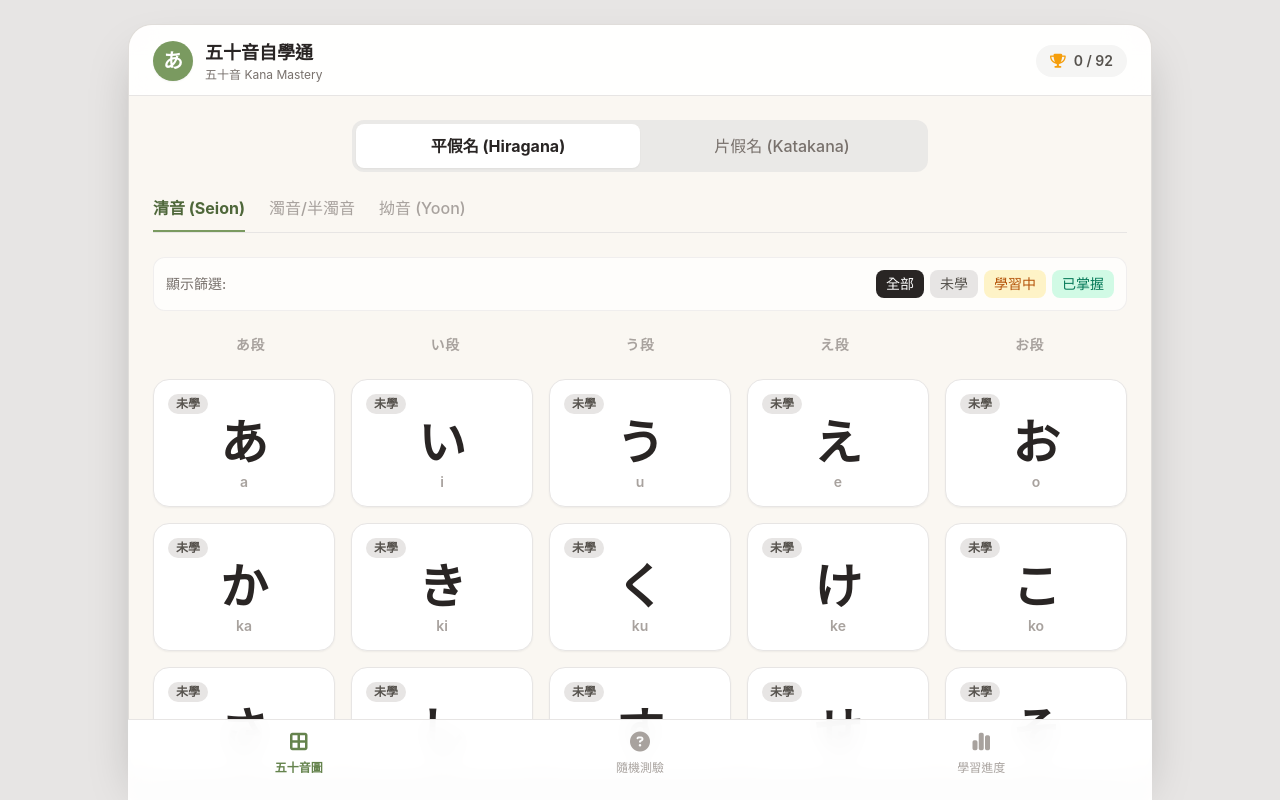
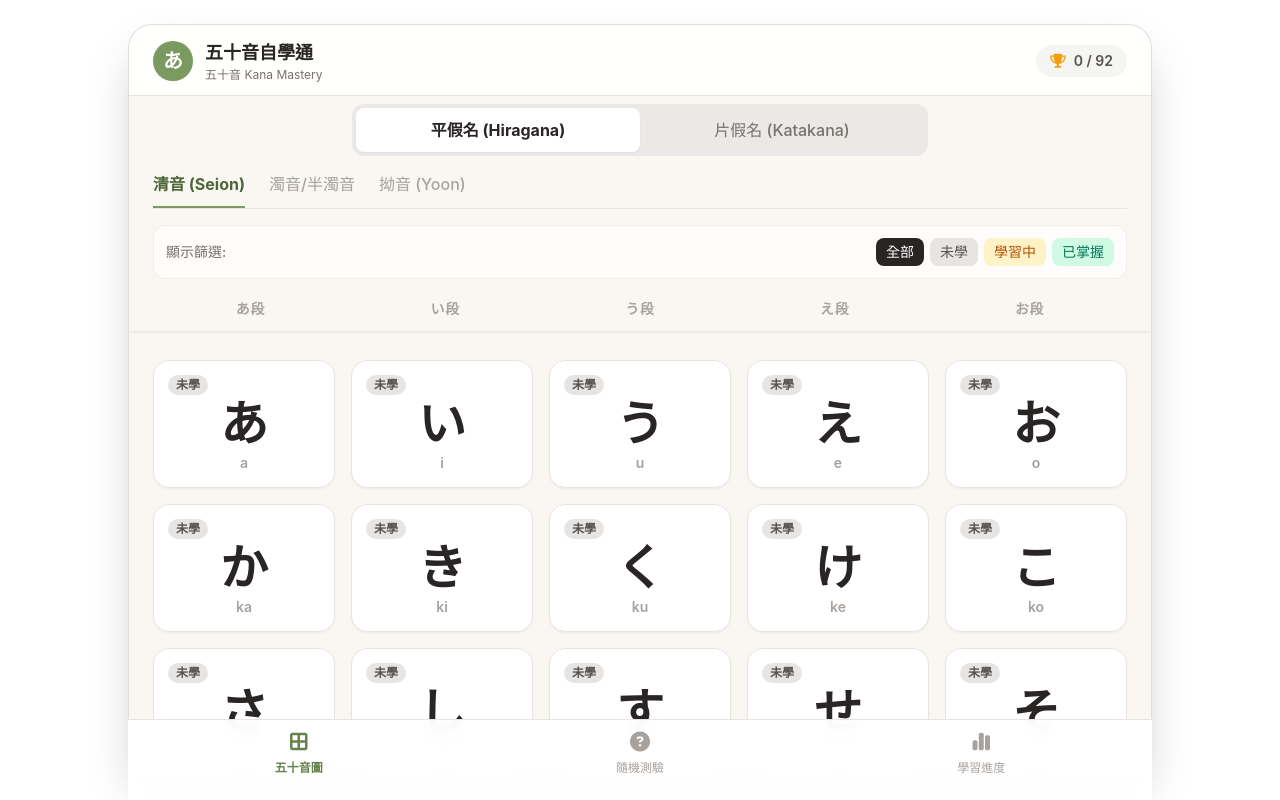
Before and after one commit to neoimagephoto/kana-mastery, a plain HTML site: page index.html in a window 1280 px wide. Drawn offline with nearby package versions, Linux system fonts and the light colour scheme.

Commit message:
Add files via upload

```diff
--- a/index.html
+++ b/index.html
@@ -63,7 +63,7 @@
         }
 
         body {
-            background-color: #e5e7eb;
+            background-color: #ffffff;
             color: #2D3748;
             font-family: -apple-system, BlinkMacSystemFont, "SF Pro Text", "Hiragino Sans", sans-serif;
             touch-action: manipulation;
@@ -108,7 +108,7 @@
         }
     </style>
 </head>
-<body class="flex justify-center items-center bg-stone-200 min-h-screen">
+<body class="flex justify-center items-center bg-white min-h-screen">
 
     <!-- Responsive Main Wrapper Container -->
     <div id="app" class="w-full max-w-md sm:max-w-2xl md:max-w-4xl lg:max-w-5xl h-full md:h-[94vh] md:max-h-[900px] bg-paper flex flex-col relative shadow-2xl overflow-hidden md:rounded-3xl md:border md:border-stone-300/70">
@@ -134,6 +134,8 @@
 
             <!-- VIEW 1: KANA CHART (五十音圖) -->
             <section id="view-chart" class="p-4 sm:p-6 space-y-4 sm:space-y-6">
+                <!-- 固定懸浮控制容器 (Sticky Floating Controls Header) -->
+                <div class="sticky top-0 z-20 bg-paper/95 backdrop-blur-md pt-2 pb-3 space-y-3 sm:space-y-4 border-b border-stone-200/80 -mx-4 -mt-4 px-4 sm:-mx-6 sm:-mt-6 sm:px-6 shadow-sm">
                     <!-- Hiragana / Katakana Toggle Switch -->
                     <div class="bg-stone-200/80 p-1 rounded-xl flex font-medium text-sm sm:text-base max-w-xl mx-auto">
                         <button id="btn-hiragana" onclick="switchKanaType('hiragana')" class="flex-1 py-2 sm:py-2.5 text-center rounded-lg transition-all duration-200 bg-white text-stone-800 shadow-sm font-bold">
@@ -163,12 +165,13 @@
                     </div>
 
                     <!-- Grid Columns Legend (A, I, U, E, O) -->
-                <div id="column-header" class="grid grid-cols-5 text-center text-xs sm:text-sm font-bold text-stone-400 tracking-wider">
+                    <div id="column-header" class="grid grid-cols-5 text-center text-xs sm:text-sm font-bold text-stone-400 tracking-wider pt-1">
                         <span>あ段</span><span>い段</span><span>う段</span><span>え段</span><span>お段</span>
+                    </div>
                 </div>
 
                 <!-- Kana Cards Grid -->
-                <div id="kana-grid" class="grid grid-cols-5 gap-2 sm:gap-3 md:gap-4">
+                <div id="kana-grid" class="grid grid-cols-5 gap-2 sm:gap-3 md:gap-4 pt-1">
                     <!-- Dynamic Grid Content Rendered via JS -->
                 </div>
             </section>
```
Lines whose indentation alone changed are shown as unchanged.
